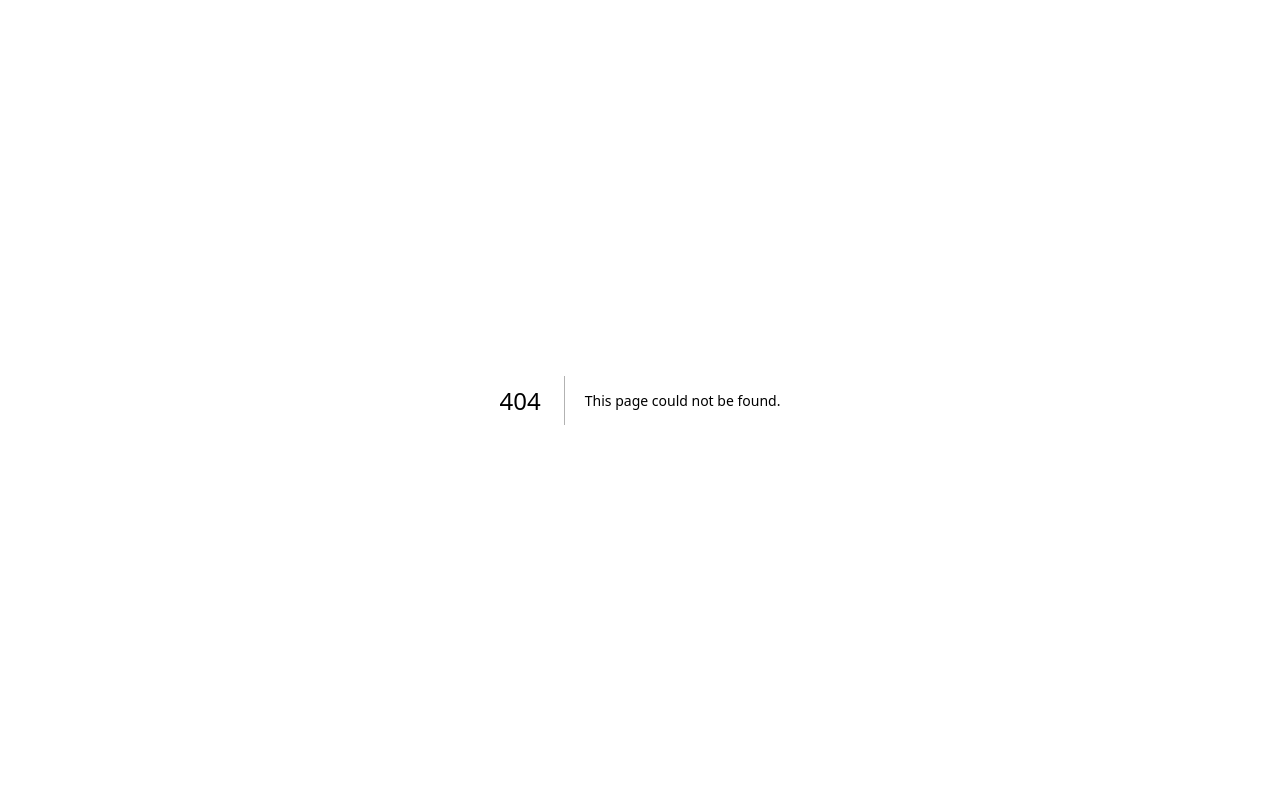
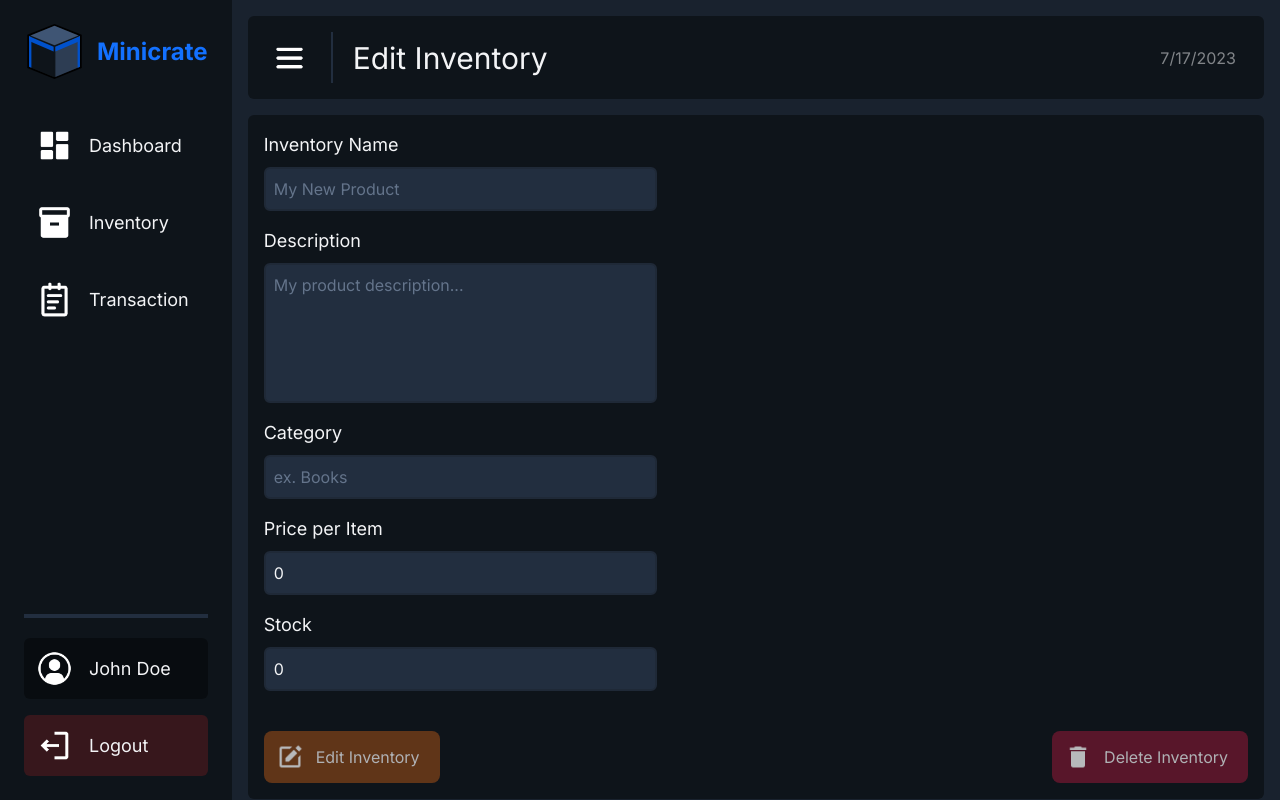
Before and after one commit to revou-fsse-1/w22-group-react-group-g, a Next.js app: page /dashboard/inventory/edit/1 in a window 1280 px wide. Before the commit this address had no page. Built offline with nearby package versions, Linux system fonts and the light colour scheme.

Commit message:
Create edit inventory page

```diff
--- /dev/null
+++ b/src/app/dashboard/inventory/edit/[id]/page.tsx
@@ -0,0 +1,163 @@
+"use client";
+
+import DashboardHeader from "@/components/dashboard/DashboardHeader";
+import Image from "next/image";
+import { Formik, Form, Field, ErrorMessage } from "formik";
+import { object, string, number } from "yup";
+import { useRouter } from "next/navigation";
+import axios from "axios";
+
+type InitialValues = {
+  inventoryName: string;
+  inventoryDesc: string;
+  category: string;
+  price: number;
+  stockAmount: number;
+};
+
+export default function EditInventory({ params }: { params: { id: string } }) {
+  const router = useRouter();
+
+  // Yup & Formik setup
+  const inventorySchema = object({
+    inventoryName: string().required("Inventory name required"),
+    inventoryDesc: string(),
+    category: string().required("Category required"),
+    price: number().min(0, "Invalid price").required("Price required"),
+    stockAmount: number()
+      .min(0, "Invalid stock amount")
+      .integer("Number should be integer")
+      .required("Price required"),
+  });
+  const initialValues: InitialValues = {
+    inventoryName: "",
+    inventoryDesc: "",
+    category: "",
+    price: 0,
+    stockAmount: 0,
+  };
+
+  // Form submit handler
+  const handleSubmit = async (values: InitialValues) => {
+    console.log(values);
+    console.log(params.id);
+  };
+
+  return (
+    <main className="w-full max-h-screen overflow-y-auto flex flex-col p-4 gap-4 text-gray-100 bg-[#19222E]">
+      <DashboardHeader headerTitle="Edit Inventory" />
+      <Formik
+        initialValues={initialValues}
+        validationSchema={inventorySchema}
+        onSubmit={(values) => handleSubmit(values)}
+        validateOnChange={false}
+      >
+        <Form className="w-full flex flex-col p-4 gap-4 rounded-md bg-[#0E141A]">
+          <div className="w-full flex flex-col gap-2 sm:w-4/5 lg:w-3/5 xl:w-2/5">
+            <label htmlFor="inventoryName" className="text-lg">
+              Inventory Name
+            </label>
+            <Field
+              name="inventoryName"
+              type="text"
+              placeholder="My New Product"
+              className="p-2 rounded-md border-2 border-gray-800 placeholder-slate-500 bg-[#222E3F]"
+            />
+            <ErrorMessage
+              component="span"
+              name="inventoryName"
+              className="text-sm text-red-600"
+            />
+          </div>
+
+          <div className="w-full flex flex-col gap-2 sm:w-4/5 lg:w-3/5 xl:w-2/5">
+            <label htmlFor="inventoryDesc" className="text-lg">
+              Description
+            </label>
+            <Field
+              name="inventoryDesc"
+              as="textarea"
+              rows="5"
+              placeholder="My product description..."
+              className="p-2 rounded-md border-2 resize-none border-gray-800 placeholder-slate-500 bg-[#222E3F]"
+            />
+          </div>
+
+          <div className="w-full flex flex-col gap-2 sm:w-4/5 lg:w-3/5 xl:w-2/5">
+            <label htmlFor="category" className="text-lg">
+              Category
+            </label>
+            <Field
+              name="category"
+              type="text"
+              placeholder="ex. Books"
+              className="p-2 rounded-md border-2 border-gray-800 placeholder-slate-500 bg-[#222E3F]"
+            />
+            <ErrorMessage
+              component="span"
+              name="category"
+              className="text-sm text-red-600"
+            />
+          </div>
+
+          <div className="w-full flex flex-col gap-2 sm:w-4/5 lg:w-3/5 xl:w-2/5">
+            <label htmlFor="price" className="text-lg">
+              Price per Item
+            </label>
+            <Field
+              name="price"
+              type="number"
+              className="p-2 rounded-md border-2 border-gray-800 placeholder-slate-500 bg-[#222E3F]"
+            />
+            <ErrorMessage
+              component="span"
+              name="price"
+              className="text-sm text-red-600"
+            />
+          </div>
+
+          <div className="w-full flex flex-col gap-2 sm:w-4/5 lg:w-3/5 xl:w-2/5">
+            <label htmlFor="stockAmount" className="text-lg">
+              Stock
+            </label>
+            <Field
+              name="stockAmount"
+              type="number"
+              className="p-2 rounded-md border-2 border-gray-800 placeholder-slate-500 bg-[#222E3F]"
+            />
+            <ErrorMessage
+              component="span"
+              name="stockAmount"
+              className="text-sm text-red-600"
+            />
+          </div>
+
+          <div className="w-full flex flex-col gap-14 mt-6 sm:flex-row sm:justify-between">
+            <button
+              type="submit"
+              className="w-fit flex items-center text-left gap-3 p-3 pr-5 rounded-lg opacity-70 bg-orange-500 bg-opacity-50 hover:opacity-100 hover:bg-opacity-80 active:bg-opacity-100 transition-all"
+            >
+              <Image
+                src="/assets/icons/edit.png"
+                alt="edit inventory"
+                width={28}
+                height={28}
+              />
+              Edit Inventory
+            </button>
+
+            <button className="w-fit flex items-center text-left gap-3 p-3 pr-5 rounded-lg opacity-70 bg-rose-600 bg-opacity-50 hover:opacity-100 hover:bg-opacity-80 active:bg-opacity-100 transition-all">
+              <Image
+                src="/assets/icons/delete.png"
+                alt="delete inventory"
+                width={28}
+                height={28}
+              />
+              Delete Inventory
+            </button>
+          </div>
+        </Form>
+      </Formik>
+    </main>
+  );
+}
```
